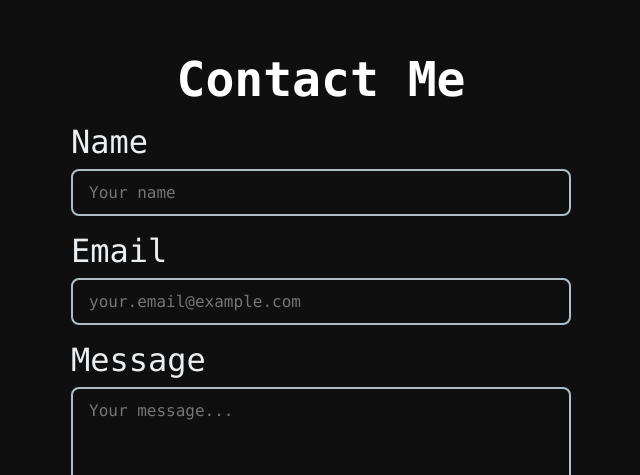
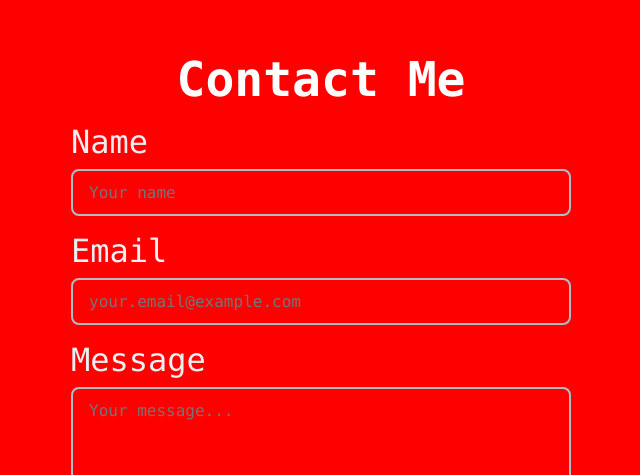
Before and after one commit to oaguilar83/dev-portfolio-frontend, a React (Vite) app: page / in a window 1280 px wide. Shown: the part 908-1383 px from the top of the page, without its empty margins (319-959 px from the left). Built offline with nearby package versions, Linux system fonts and the light colour scheme.

Commit message:
test change for ci cd

```diff
--- a/src/App.module.css
+++ b/src/App.module.css
@@ -1,5 +1,5 @@
 :root {
-  --primary-background-color: #0F0F0F;
+  --primary-background-color: red;
   --secondary-background-color: #151515;
   --accent-color: #4fc3f7;
   --primary-font-color: white;
```
